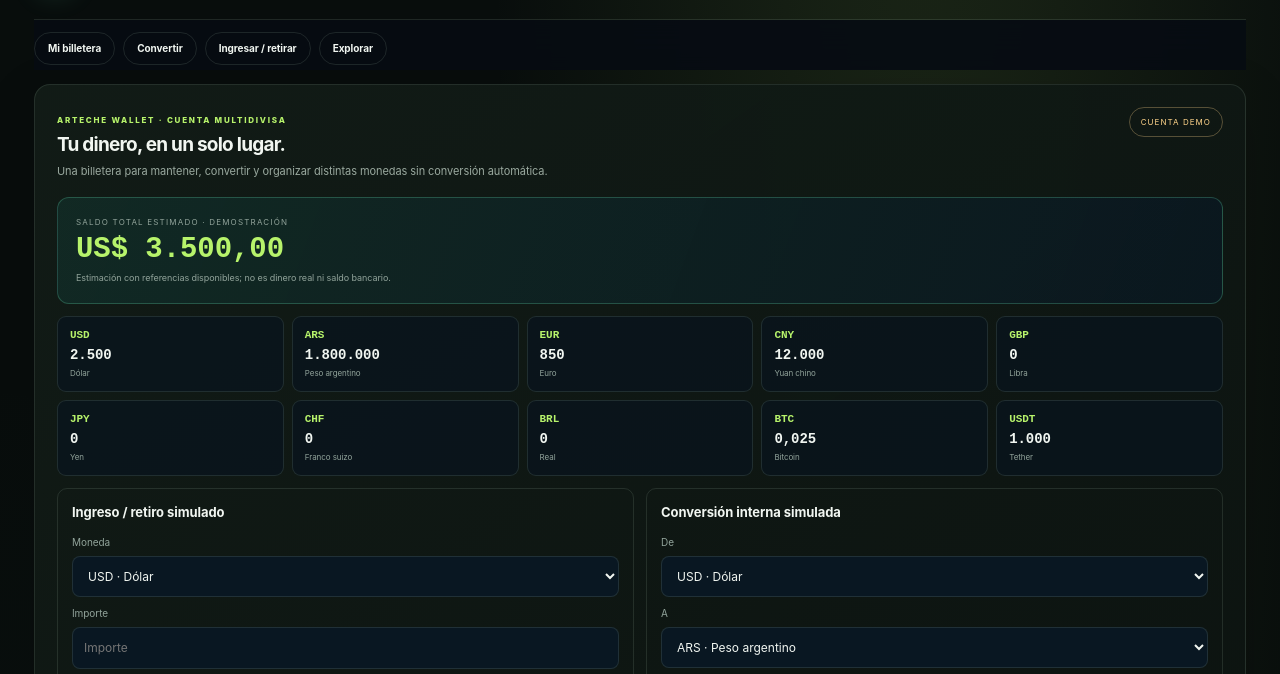
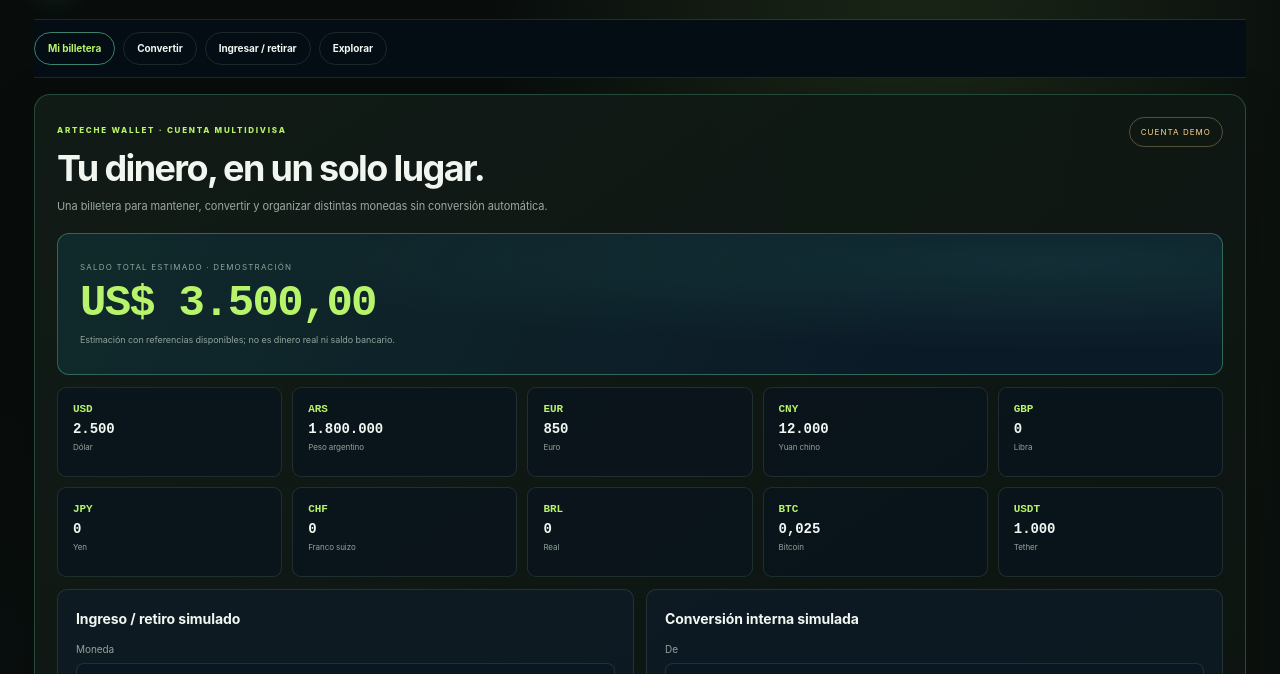
Before and after one commit to institutocabildo-ui/arteche-cotiza, a plain HTML site: page index.html in a window 1280 px wide. Shown: the part 68-742 px from the top of the page. Drawn offline with Linux system fonts and the light colour scheme; no server answers.

Commit message:
Style Arteche wallet-first dashboard

```diff
--- a/styles.css
+++ b/styles.css
@@ -183,3 +183,17 @@ footer{border-color:var(--line);padding:24px 0 30px}
 .intelligence-grid{display:grid;grid-template-columns:1fr 1fr;gap:10px}.intelligence-grid article{padding:16px;border:1px solid var(--line);border-radius:10px;background:rgba(9,20,29,.8)}.intelligence-grid article>span{display:block;color:var(--mint);font-size:8px;letter-spacing:.14em}.intelligence-grid article>strong{display:block;font-size:18px;margin:9px 0}.intelligence-grid article>p{color:var(--muted);font-size:10px;line-height:1.5;margin:0}
 @media(max-width:760px){.arteche-suite-intro{align-items:flex-start;flex-direction:column}.bond-grid,.asset-entry-grid,.profit-grid{grid-template-columns:1fr 1fr}.wallet-balances{grid-template-columns:repeat(3,minmax(0,1fr))}.wallet-actions-grid{grid-template-columns:1fr}}
 @media(max-width:480px){.arteche-module-nav{position:static;gap:6px}.arteche-module-nav a{font-size:9px;padding:7px 10px}.bond-grid,.asset-entry-grid,.profit-grid,.bond-results,.intelligence-grid{grid-template-columns:1fr}.wallet-balances{grid-template-columns:repeat(2,minmax(0,1fr))}.wallet-total strong{font-size:23px}}
+
+/* Wallet-first product direction */
+.wallet-first-nav{position:sticky;top:0;z-index:30;background:rgba(5,13,21,.96);backdrop-filter:blur(16px);padding:12px 0;border-bottom:1px solid var(--line)}
+.wallet-first-nav a:first-child{border-color:rgba(105,226,181,.55);color:var(--mint)}
+.wallet-panel{margin:16px 0 24px;border-color:rgba(105,226,181,.25);box-shadow:0 18px 55px rgba(0,0,0,.2)}
+.wallet-panel>.panel-heading h2{font-size:clamp(25px,4vw,36px);letter-spacing:-.045em}
+.wallet-total{padding:25px 22px;min-height:142px;justify-content:center;background:radial-gradient(ellipse at 85% 20%,rgba(48,130,111,.2),transparent 55%),linear-gradient(115deg,#102a2b,#0b1a27 72%);border-color:rgba(105,226,181,.34)}
+.wallet-total strong{font-size:clamp(32px,5vw,44px);letter-spacing:-.04em}
+.wallet-balances{grid-template-columns:repeat(5,minmax(0,1fr));gap:10px}
+.wallet-balance{padding:15px;min-height:90px;transition:border-color .2s,transform .2s}.wallet-balance:hover{border-color:rgba(105,226,181,.45);transform:translateY(-2px)}
+.wallet-actions-grid>div{background:rgba(13,28,39,.78);padding:18px}.wallet-actions-grid h3{font-size:14px}
+.wallet-panel .module-status{font-size:10px}
+#market-explorer{padding-top:20px}
+@media(max-width:760px){.wallet-balances{grid-template-columns:repeat(2,minmax(0,1fr))}.wallet-first-nav{top:0;overflow-x:auto;flex-wrap:nowrap}.wallet-first-nav a{white-space:nowrap}.wallet-total{min-height:125px}}
```
